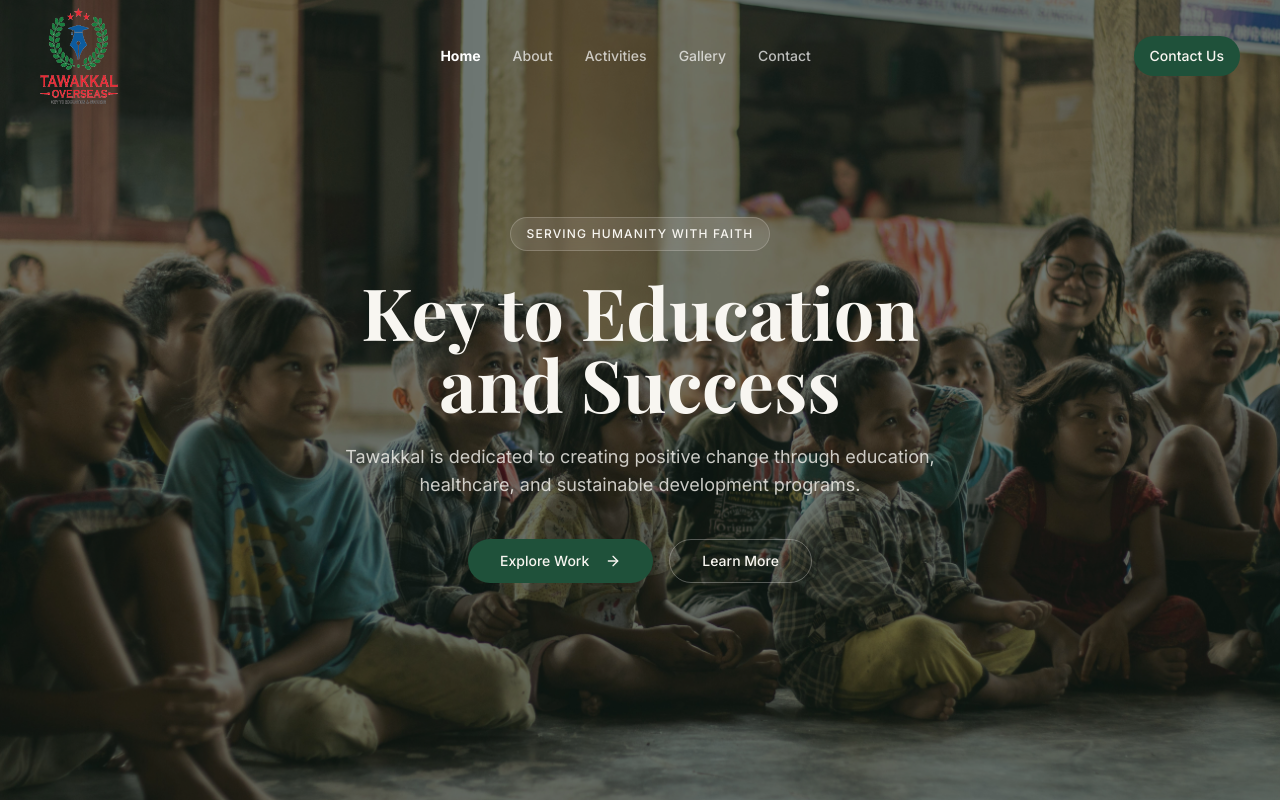
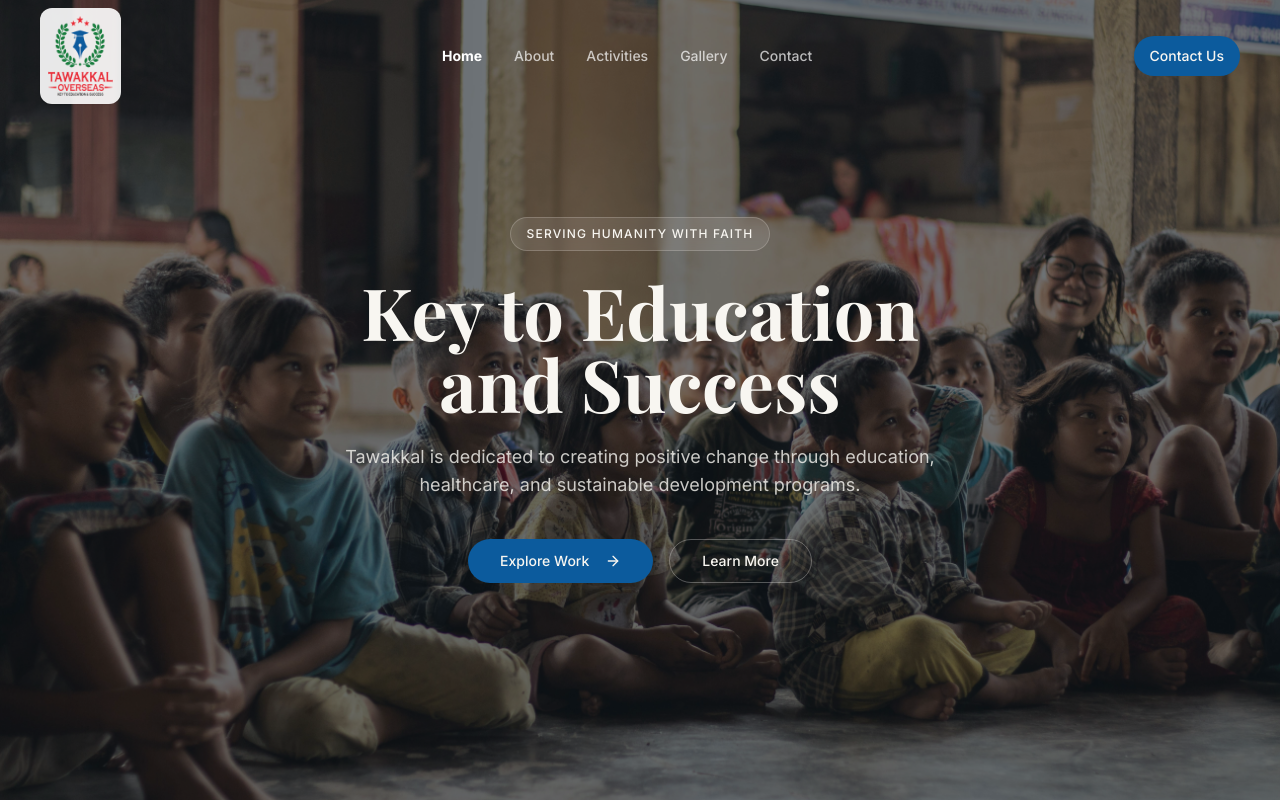
Before and after one commit to Ibrahimkaleel8/Tawakkal, a Next.js app: page / in a window 1280 px wide. Shown: the top 800 px of the page. Built offline with nearby package versions, Linux system fonts and the light colour scheme; a web font is replaced by a local one.

Commit message:
changed color code

```diff
--- a/app/globals.css
+++ b/app/globals.css
@@ -11,18 +11,18 @@
 @layer base {
   :root {
     --background: 40 33% 96%;
-    --foreground: 150 30% 10%;
+    --foreground: 210 30% 10%;
     --card: 40 30% 98%;
     --card-foreground: 150 30% 10%;
     --popover: 40 30% 98%;
     --popover-foreground: 150 30% 10%;
-    --primary: 152 45% 22%;
+    --primary: 207 86% 33%;
     --primary-foreground: 40 33% 96%;
     --secondary: 38 40% 90%;
     --secondary-foreground: 150 30% 10%;
     --muted: 38 25% 92%;
     --muted-foreground: 150 10% 40%;
-    --accent: 152 45% 35%;
+    --accent: 207 86% 45%;
     --accent-foreground: 40 33% 96%;
     --destructive: 0 84.2% 60.2%;
     --destructive-foreground: 0 0% 98%;
--- a/components/footer.tsx
+++ b/components/footer.tsx
@@ -17,15 +17,17 @@ export function Footer() {
         <div className="grid gap-12 md:grid-cols-4">
           {/* Brand */}
           <div>
-            <Link href="/" className="inline-block mb-6">
+            <Link href="/" className="inline-block mb-6 ml-14">
+              <div className="bg-white/95 p-3 rounded-xl shadow-sm">
                 <Image
                   src="/images/logo.png"
                   alt="Tawakkal Overseas Logo"
-                width={240}
-                height={48}
-                className="h-16 w-auto object-contain"
+                  width={400}
+                  height={80}
+                  className="h-16 w-auto object-contain "
                   priority
                 />
+              </div>
             </Link>
             <p className="text-sm leading-relaxed text-primary-foreground/70">
               Serving the community with faith, compassion, and dedication.
--- a/components/navbar.tsx
+++ b/components/navbar.tsx
@@ -39,14 +39,19 @@ export function Navbar() {
     >
       <nav className="mx-auto flex max-w-7xl items-center justify-between px-10 h-28">
         <Link href="/" className="flex items-center">
+          <div className={cn(
+            "p-2 rounded-xl transition-all duration-300",
+            !scrolled && "bg-white/90 shadow-sm"
+          )}>
             <Image
               src="/images/logo.png"
               alt="Tawakkal Overseas Logo"
               width={400}
               height={80}
-            className="h-24 w-auto object-contain"
+              className="h-20 w-auto object-contain"
               priority
             />
+          </div>
         </Link>
 
         {/* Desktop Links */}
```
Lines whose indentation alone changed are shown as unchanged.
